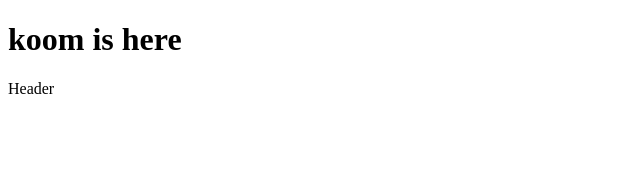
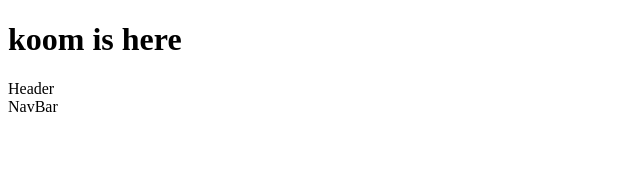
Before and after one commit to zikoom/kooms-day, a React (Create React App) app: page / in a window 1280 px wide. Shown: the top 188 px of the page, without its empty margins (0-640 px from the left). Built offline with nearby package versions, Linux system fonts and the light colour scheme.

Commit message:
NavBar 주석 처리해제

```diff
--- a/src/App.js
+++ b/src/App.js
@@ -2,7 +2,7 @@
 
 import { Outlet } from 'react-router-dom';
 import Header from './components/Header'
-// import NavBar from './components/NavBar'
+import NavBar from './components/NavBar'
 
 
 
@@ -11,7 +11,7 @@ function App() {
     <div className="App">
       <h1>koom is here</h1>
       <Header></Header>
-      {/* <NavBar></NavBar> */}
+      <NavBar></NavBar>
       <Outlet />
     </div>
   );
```
